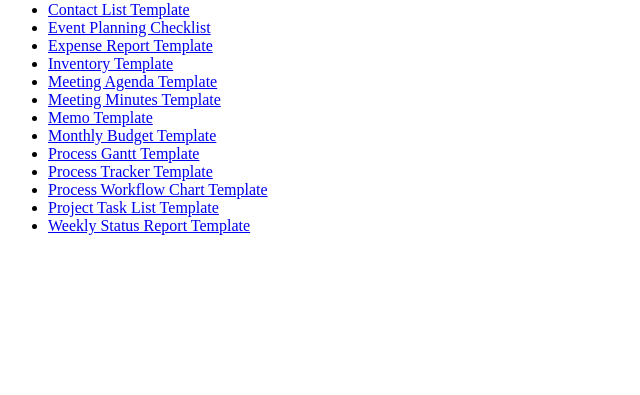
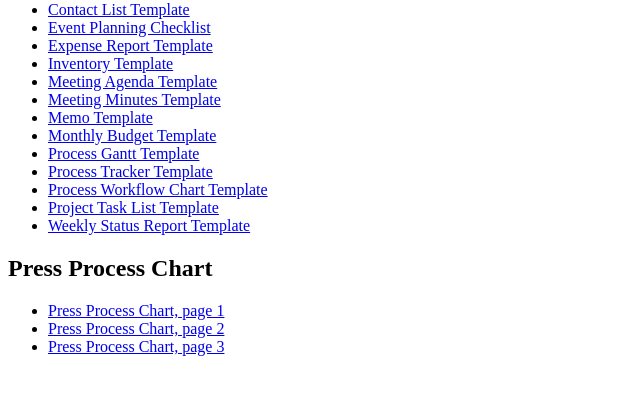
Before and after one commit to randomguy44baller/templates, a plain HTML site: page index.html in a window 1280 px wide. Shown: the part 79-474 px from the top of the page, without its empty margins (0-640 px from the left). Drawn offline with Linux system fonts and the light colour scheme.

Commit message:
Add press process chart pages
Co-authored-by: randomguy44baller <randomguy44baller@users.noreply.github.com>

```diff
--- a/index.html
+++ b/index.html
@@ -13,3 +13,9 @@
 <li><a href="Project-Task-List-Template.xlsx" download>Project Task List Template</a></li>
 <li><a href="Weekly-Status-Report-Template.docx" download>Weekly Status Report Template</a></li>
 </ul>
+<h2 id="press-process-chart">Press Process Chart</h2>
+<ul>
+<li><a href="press-process-chart-p1.png">Press Process Chart, page 1</a></li>
+<li><a href="press-process-chart-p2.png">Press Process Chart, page 2</a></li>
+<li><a href="press-process-chart-p3.png">Press Process Chart, page 3</a></li>
+</ul>
```
Also changed, not shown: press-process-chart-p1.png (added), press-process-chart-p2.png (added), press-process-chart-p3.png (added).
